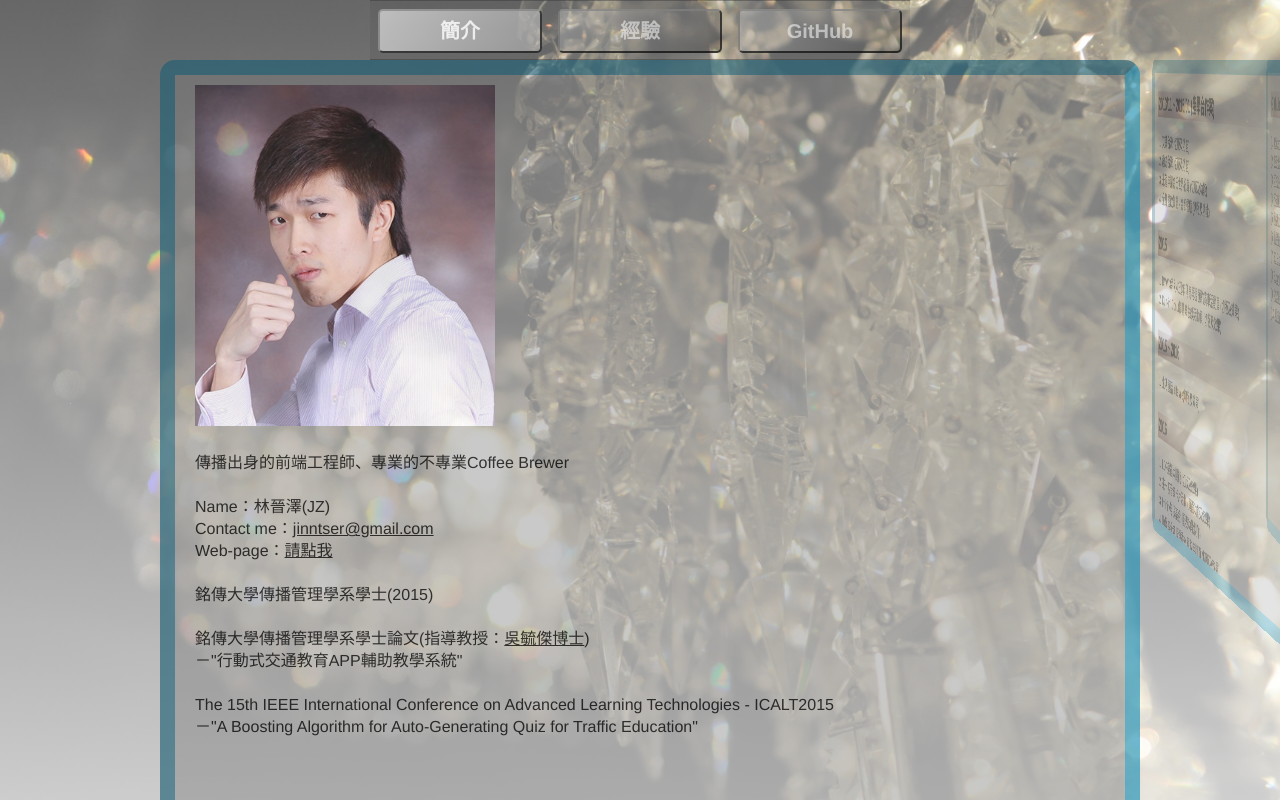
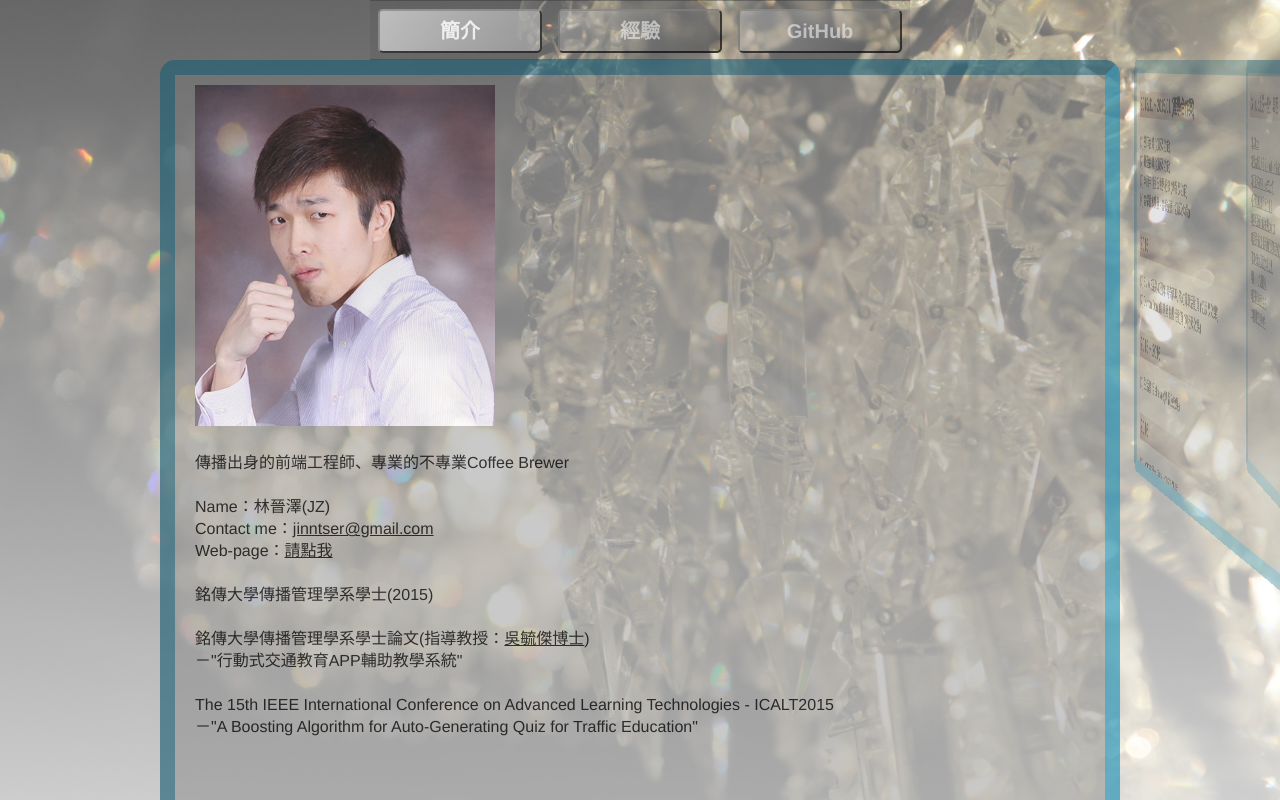
Before and after one commit to jinntser/portfolio, a plain HTML site: page index.html in a window 1280 px wide. Drawn offline with Linux system fonts and the light colour scheme.

Commit message:
minor fix

```diff
--- a/css/style.css
+++ b/css/style.css
@@ -132,7 +132,7 @@ img {
 
 .page {
     min-height: calc(100% - 50px);
-    width: calc(100% - 50px);
+    width: 100%;
     min-width: 270px;
     position: absolute;
     background: rgba(120,120,120,0.5);
@@ -151,6 +151,7 @@ img {
     font-family: "微軟正黑體","Helvetica Neue",Helvetica,Arial,sans-serif,"Apple LiGothic","Microsoft JhengHei";
     font-size: 16px;
     line-height: 22px;
+    box-sizing: border-box;
 }
 
     .page:after {
--- a/index.html
+++ b/index.html
@@ -96,7 +96,7 @@
                     [3] <a href="http://jinntser.github.io/widgets/float-widget/" target="_blank">可拖移的iPhone按鈕(偽)</a><br>
                     [4] <a href="http://jinntser.github.io/floatGallery/" target="_blank">不知道怎麼命名的相簿</a><br>
                     [5] <a href="http://jinntser.github.io/slashBlocks" target="_blank">斜切版面(僅用色塊demo)</a><br>
-                    [6] <a href="http://jinntser.github.io/GRPlayer" target="_blank">黑膠播放器</a><br>
+                    [6] <a href="http://jinntser.github.io/GRPlayer" target="_blank">黑膠播放器(因版權問題無音檔)</a><br>
                     [7] <a href="http://jinntser.github.io/3d_flip/" target="_blank">3D Slide頁面(本頁版型)</a><br>
                     [8] <a href="http://jinntser.github.io/painter/" target="_blank">Buggy的繪圖板</a><br>
                     [9] <a href="http://jinntser.github.io/Orientation/" target="_blank">陀螺儀旋轉物件</a><br>
```
